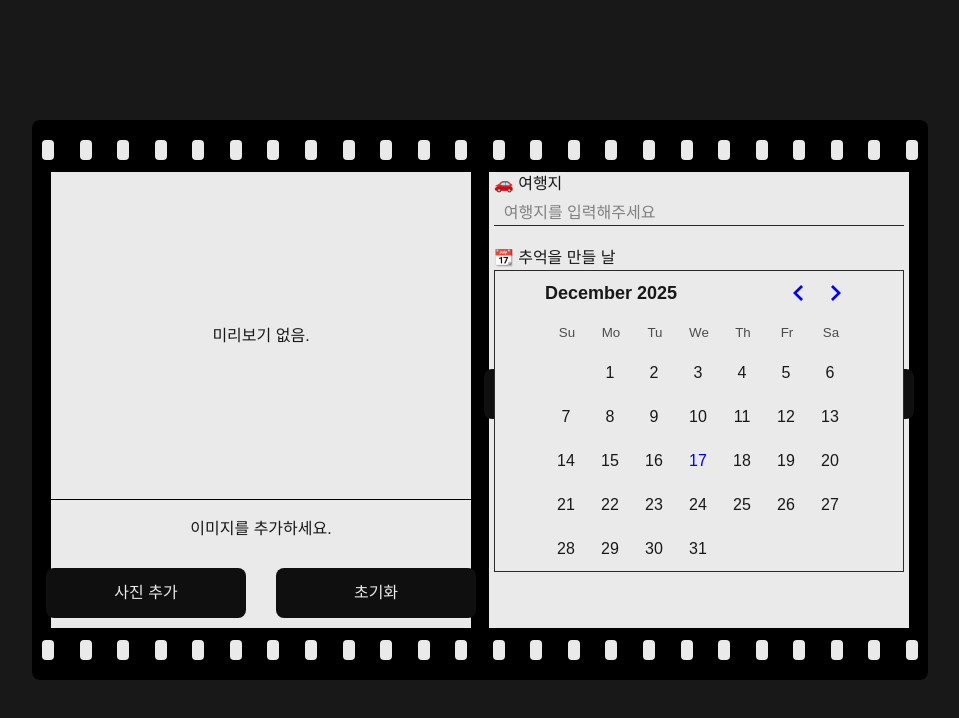
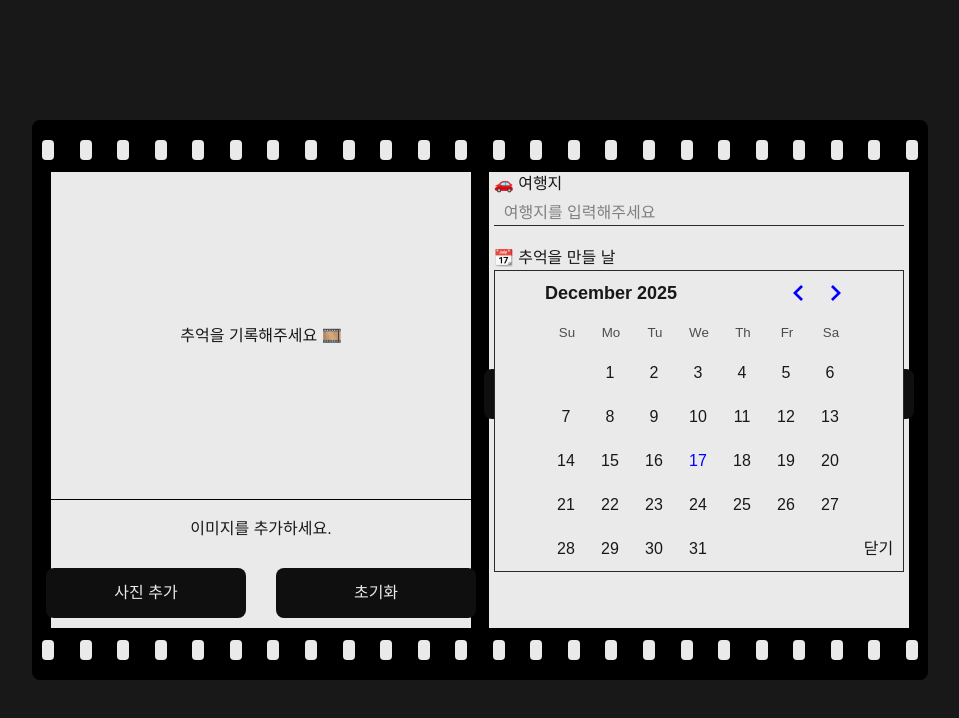
Before and after one commit to DevWonny/Re-Memory, a Next.js app: page /upload in a window 1280 px wide. Both pictures are taken after a click on the heading "📆 추억을 만들 날". Shown: the top 718 px of the page, without its empty margins (160-1119 px from the left). Built offline with nearby package versions, Linux system fonts and the light colour scheme.

Commit message:
Upload Page 구현 완료 - 기능 추가 필요

```diff
--- a/app/upload/page.tsx
+++ b/app/upload/page.tsx
@@ -14,6 +14,7 @@ import { useRouter } from "next/navigation";
 import { Swiper, SwiperSlide } from "swiper/react";
 import { EffectCards } from "swiper/modules";
 import { DayPicker } from "react-day-picker";
+import dayjs from "dayjs";
 // components
 import CommonInput from "@/app/components/commonInput";
 // style
@@ -118,7 +119,7 @@ export default function Upload() {
                 </Swiper>
               ) : (
                 <div className="no-preview w-full h-full flex items-center justify-center">
-                  미리보기 없음.
+                  추억을 기록해주세요 🎞️
                 </div>
               )}
             </div>
@@ -182,9 +183,28 @@ export default function Upload() {
                   mode="range"
                   selected={dateRange}
                   onSelect={setDateRange}
+                  footer={
+                    <button
+                      aria-label="완료"
+                      className="selected-button cursor-pointer"
+                      onClick={(e) => {
+                        e.stopPropagation();
+                        e.currentTarget
+                          .closest("details")
+                          ?.removeAttribute("open");
+                      }}
+                    >
+                      {dateRange ? "선택완료" : "닫기"}
+                    </button>
+                  }
                 ></DayPicker>
               </details>
-              <p className="date-range">{dateRange && `${dateRange.from}`}</p>
+              <p className="date-range">
+                {dateRange &&
+                  `${dayjs(dateRange.from).format("YYYY-MM-DD")} ~ ${dayjs(
+                    dateRange.to
+                  ).format("YYYY-MM-DD")}`}
+              </p>
             </div>
 
             <div className="content w-full">
--- a/package.json
+++ b/package.json
@@ -9,6 +9,7 @@
     "lint": "eslint"
   },
   "dependencies": {
+    "dayjs": "^1.11.19",
     "next": "16.0.6",
     "react": "19.2.0",
     "react-day-picker": "^9.13.0",
--- a/styles/upload.scss
+++ b/styles/upload.scss
@@ -65,10 +65,23 @@ div.upload-page {
               padding: 0 20px;
               display: flex;
               justify-content: center;
+              button.selected-button {
+                position: absolute;
+                bottom: 10px;
+                right: 10px;
+                &:hover {
+                  color: $point-color;
+                  font-weight: 700;
+                }
+              }
             }
             summary::-webkit-details-marker {
               display: none;
             }
+          }
+
+          p.date-range {
+            padding-left: 10px;
           }
         }
 
```
Also changed, not shown: 1 other file (tests, documents, lock files or other folders).
